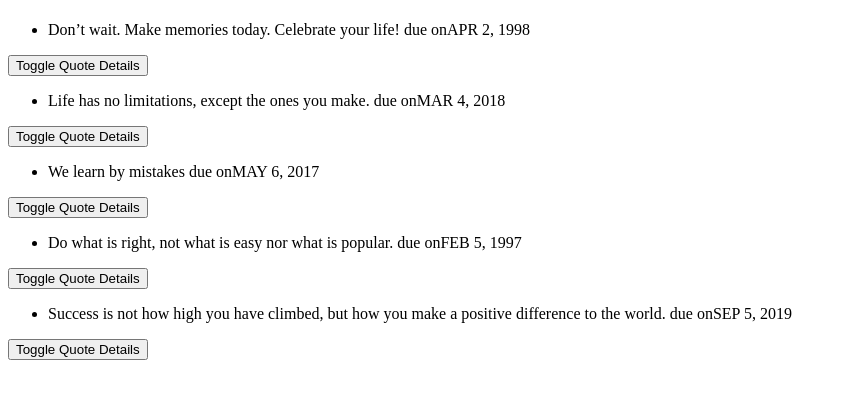
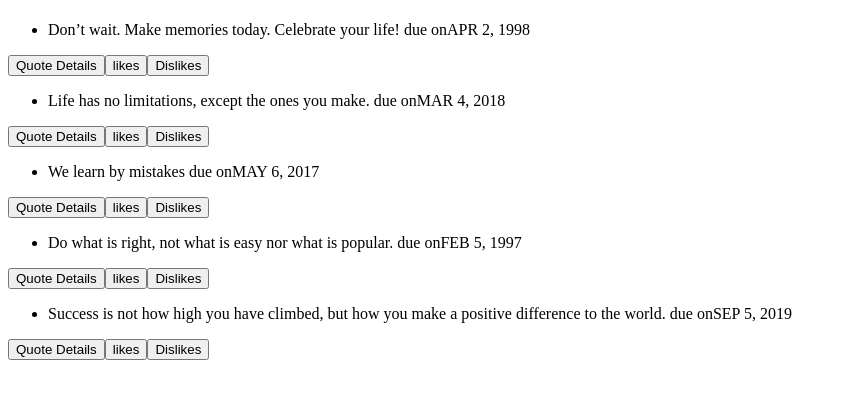
Before and after one commit to Ruterana/Quotes, an Angular app: page / in a window 1280 px wide. Shown: the part 368-766 px from the top of the page, without its empty margins (0-853 px from the left). Built offline with nearby package versions, Linux system fonts and the light colour scheme.

Commit message:
iadd likes and dis likes button

```diff
--- a/src/app/quote/quote.component.html
+++ b/src/app/quote/quote.component.html
@@ -25,7 +25,11 @@
             <li>{{quote.name}} due on{{quote.completeDate|date|uppercase}}  </li>
           </ul>
         <button (click)='
-    toggleDetails(i)'>Toggle Quote Details</button>
+    toggleDetails(i)'>Quote Details</button>
+    <button (click)='
+                    likes(i)'>likes</button>
+                    <button (click)='
+                    Dislikes(i)'>Dislikes</button>
     <!-- {{quote.author}} -->
     <app-quote-details *ngIf='quote.showAuthor' [quote]='quote' (isDelete)='deleteQuote($event,i)'></app-quote-details>
 
```
